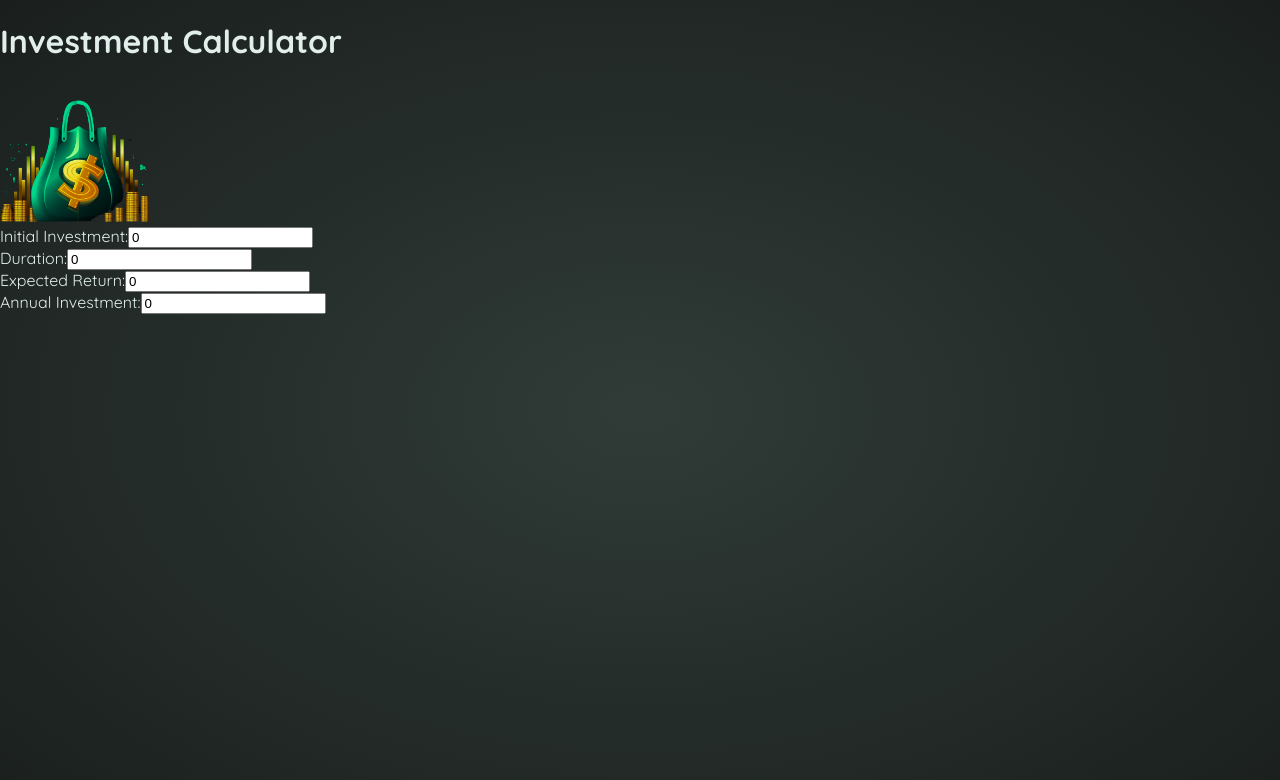
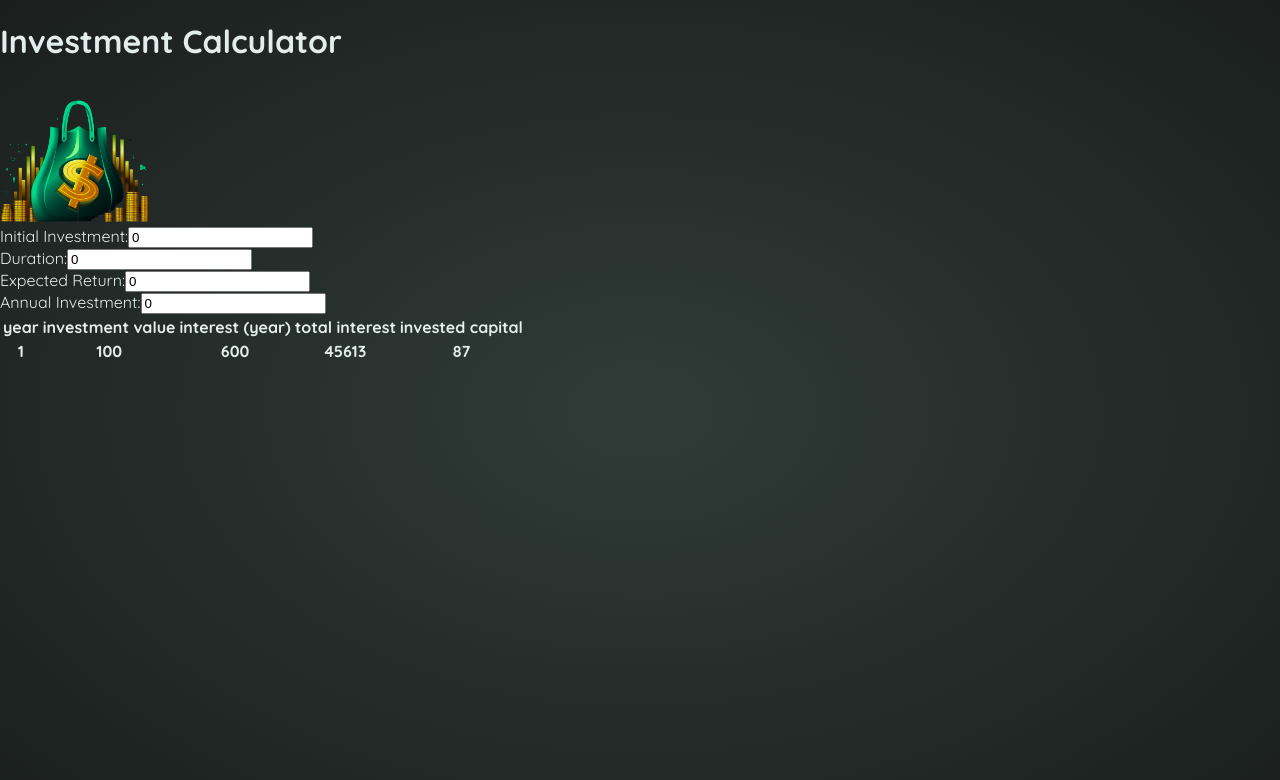
Before and after one commit to oscarcmn/InvestmentCalculator, a React (Vite) app: page / in a window 1280 px wide. Shown: the top 780 px of the page. Built offline with nearby package versions, Linux system fonts and the light colour scheme.

Commit message:
fin del viernes

```diff
--- a/src/App.jsx
+++ b/src/App.jsx
@@ -1,6 +1,7 @@
 import { useState } from "react";
 import Header from "./components/Header";
 import UserInput from "./components/UserInput";
+import Result from "./components/Result";
 import "./index.css";
 
 function App() {
@@ -38,6 +39,12 @@ function App() {
         annualInvestment={annualInvestment}
         handleAnnualInvestment={handleAnnualInvestment}
       />
+      <Result
+        initialInvestment={initialInvestment}
+        duration={duration}
+        expectedReturn={expectedReturn}
+        annualInvestment={annualInvestment}
+      />
     </div>
   );
 }
```
